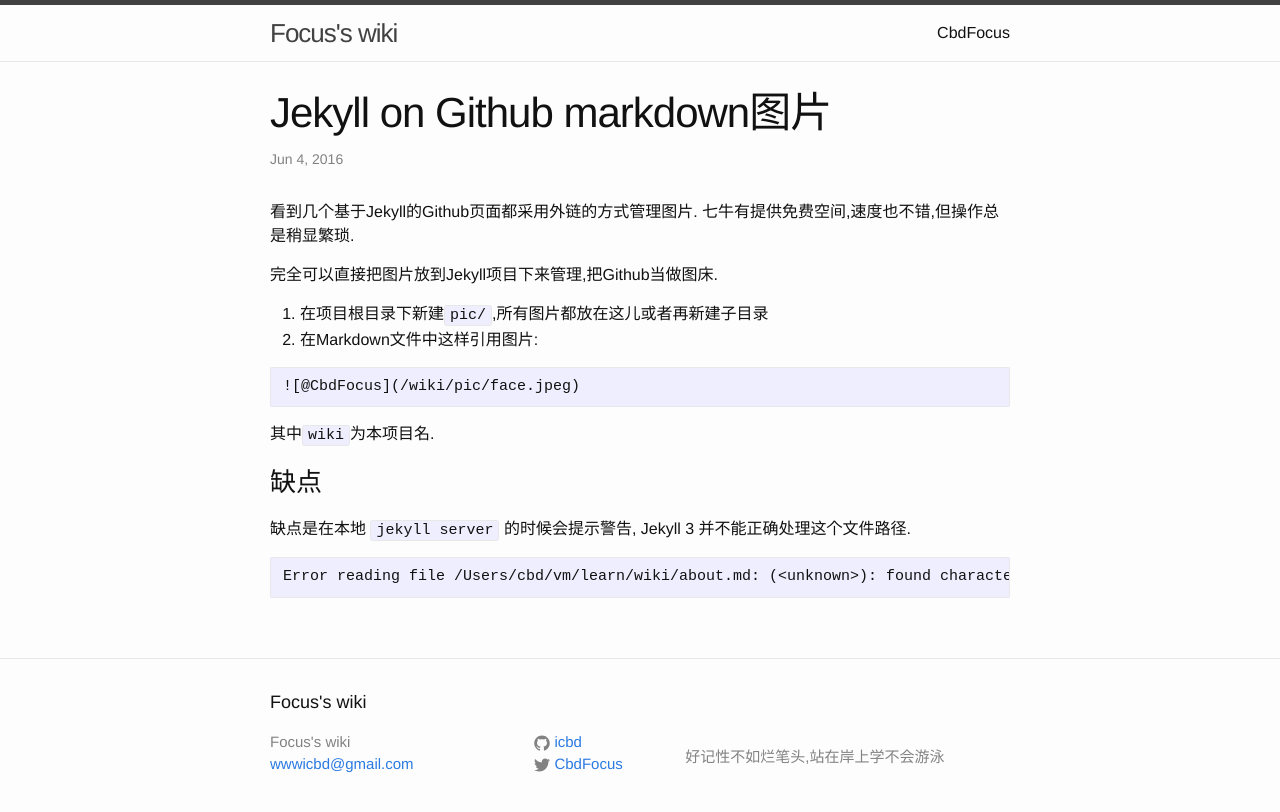
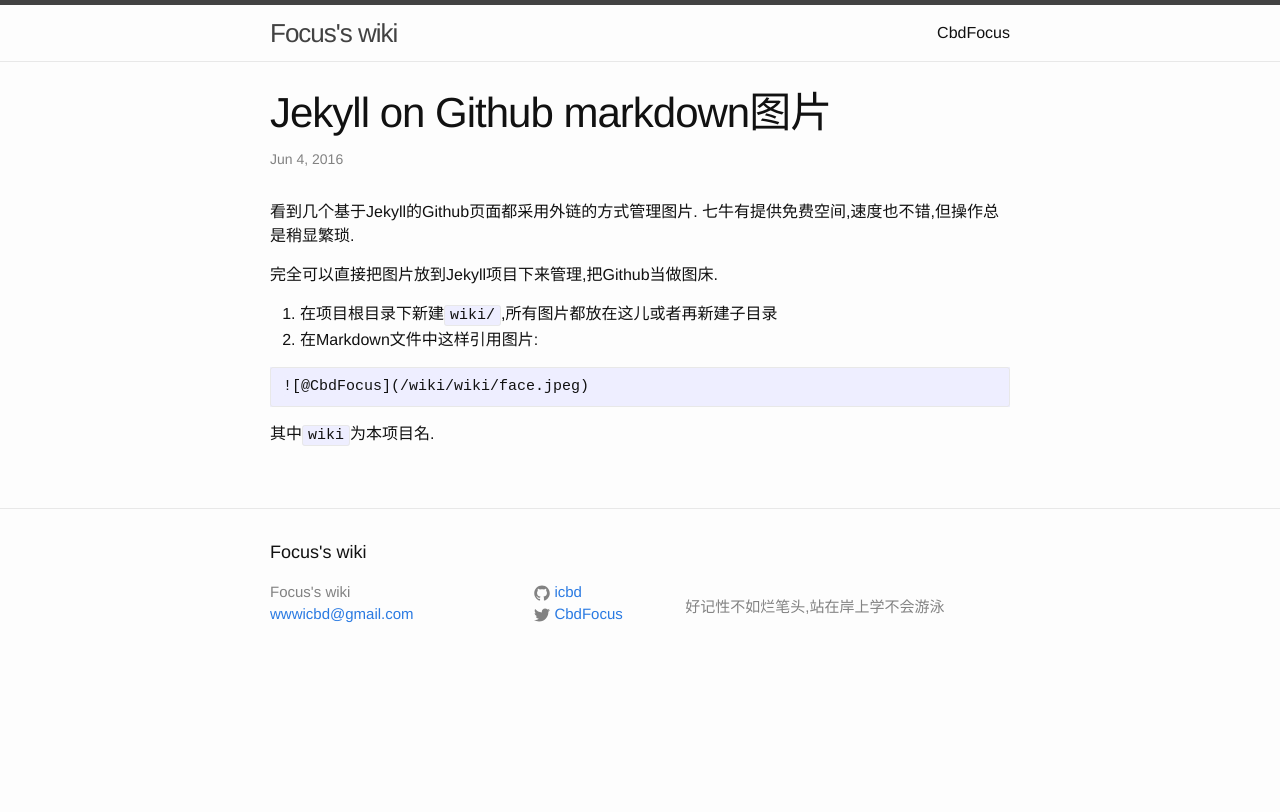
Before and after one commit to icbd/wiki, a Jekyll site: the page built from _posts/2016-06-04-Jekyll-on-github-markdown图片.markdown, in a window 1280 px wide. Shown: the top 812 px of the page. Built offline with Jekyll 4.4.1, drawn with Linux system fonts in a browser that asks for light colours.

Commit message:
update pic->wiki

````diff
--- a/_posts/2016-06-04-Jekyll-on-github-markdown图片.markdown
+++ b/_posts/2016-06-04-Jekyll-on-github-markdown图片.markdown
@@ -11,21 +11,11 @@
 
 完全可以直接把图片放到Jekyll项目下来管理,把Github当做图床.
 
-1. 在项目根目录下新建`pic/`,所有图片都放在这儿或者再新建子目录
+1. 在项目根目录下新建`wiki/`,所有图片都放在这儿或者再新建子目录
 2. 在Markdown文件中这样引用图片:
 
 ```
-![@CbdFocus](/wiki/pic/face.jpeg)
+![@CbdFocus](/wiki/wiki/face.jpeg)
 ```
 
 其中`wiki`为本项目名.
-
-
-
-### 缺点
-
-缺点是在本地 `jekyll server` 的时候会提示警告, Jekyll 3 并不能正确处理这个文件路径.
-
-```
-Error reading file /Users/cbd/vm/learn/wiki/about.md: (<unknown>): found character that cannot start any token while scanning for the next token at line 3 column 8
-```
````
Also changed, not shown: about.md (+1 -1 lines), wiki/face.jpeg (renamed from pic/face.jpeg), wiki/wx_qr.jpg (renamed from pic/wx_qr.jpg).
